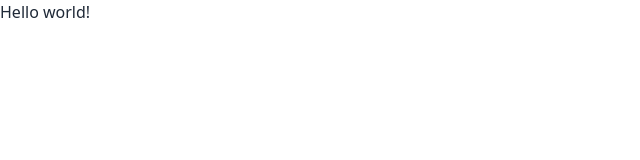
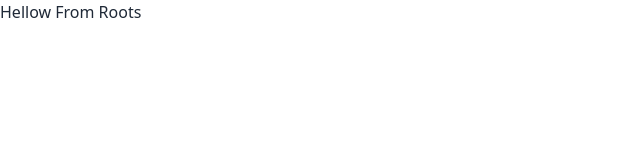
Before and after one commit to programming-hero-web-course-4/b10a8-gadget-heaven-Anamul-Hoque37, a React (Vite) app: page / in a window 1280 px wide. Shown: the top 160 px of the page, without its empty margins (0-640 px from the left). Built offline with nearby package versions, Linux system fonts and the light colour scheme.

Commit message:
surge live link create

```diff
--- /dev/null
+++ b/src/Components/Root.jsx
@@ -0,0 +1,11 @@
+import React from 'react';
+
+const Root = () => {
+    return (
+        <div>
+            <h1>Hellow From Roots</h1>
+        </div>
+    );
+};
+
+export default Root;
--- a/src/main.jsx
+++ b/src/main.jsx
@@ -6,12 +6,13 @@ import {
   createBrowserRouter,
   RouterProvider,
 } from "react-router-dom";
+import Root from './Components/Root.jsx';
 
 
 const router = createBrowserRouter([
   {
     path: "/",
-    element: <div>Hello world!</div>,
+    element: <Root></Root>,
   },
 ]);
 
```
Also changed, not shown: 1 other file (tests, documents, lock files or other folders).
